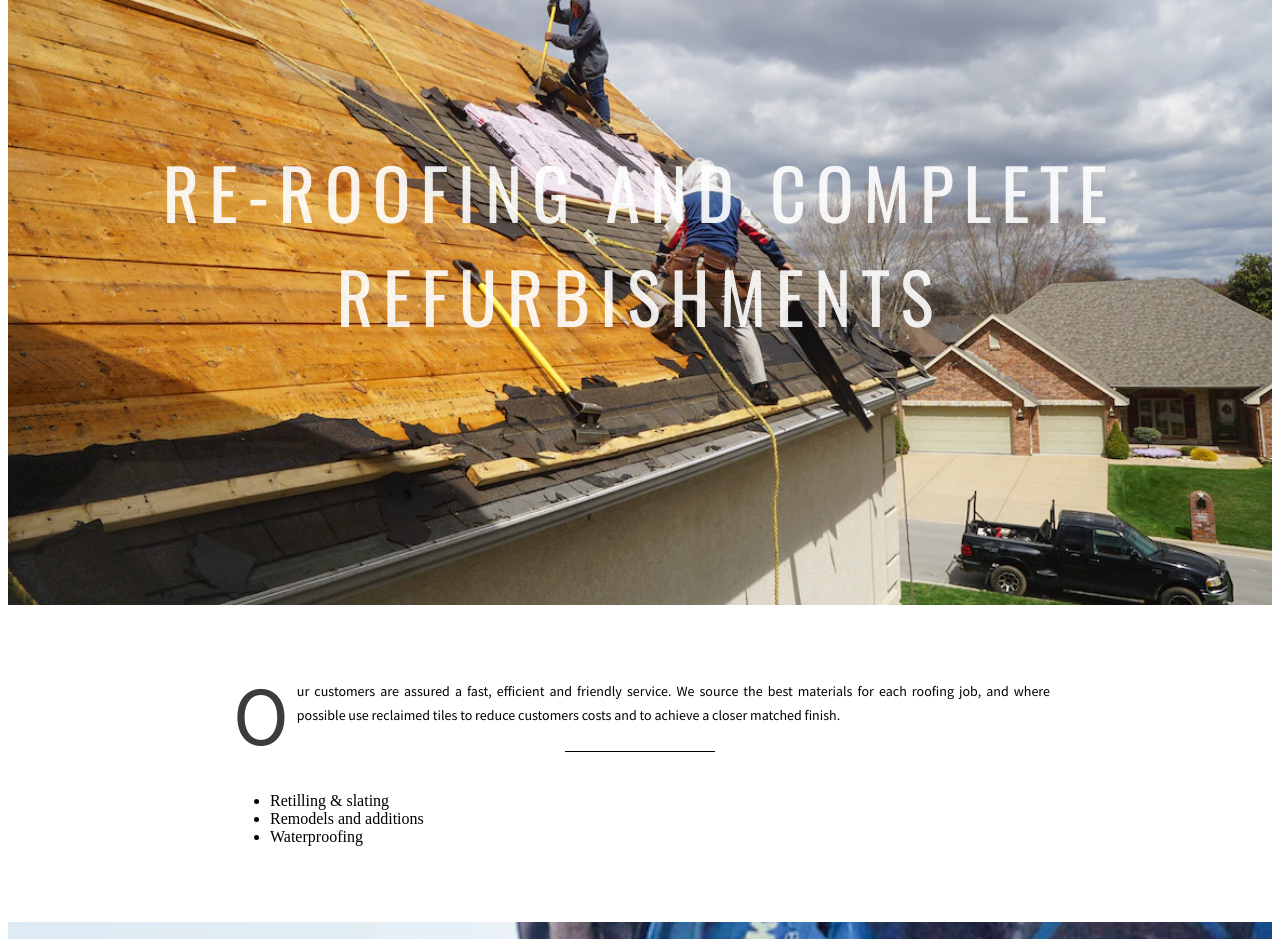
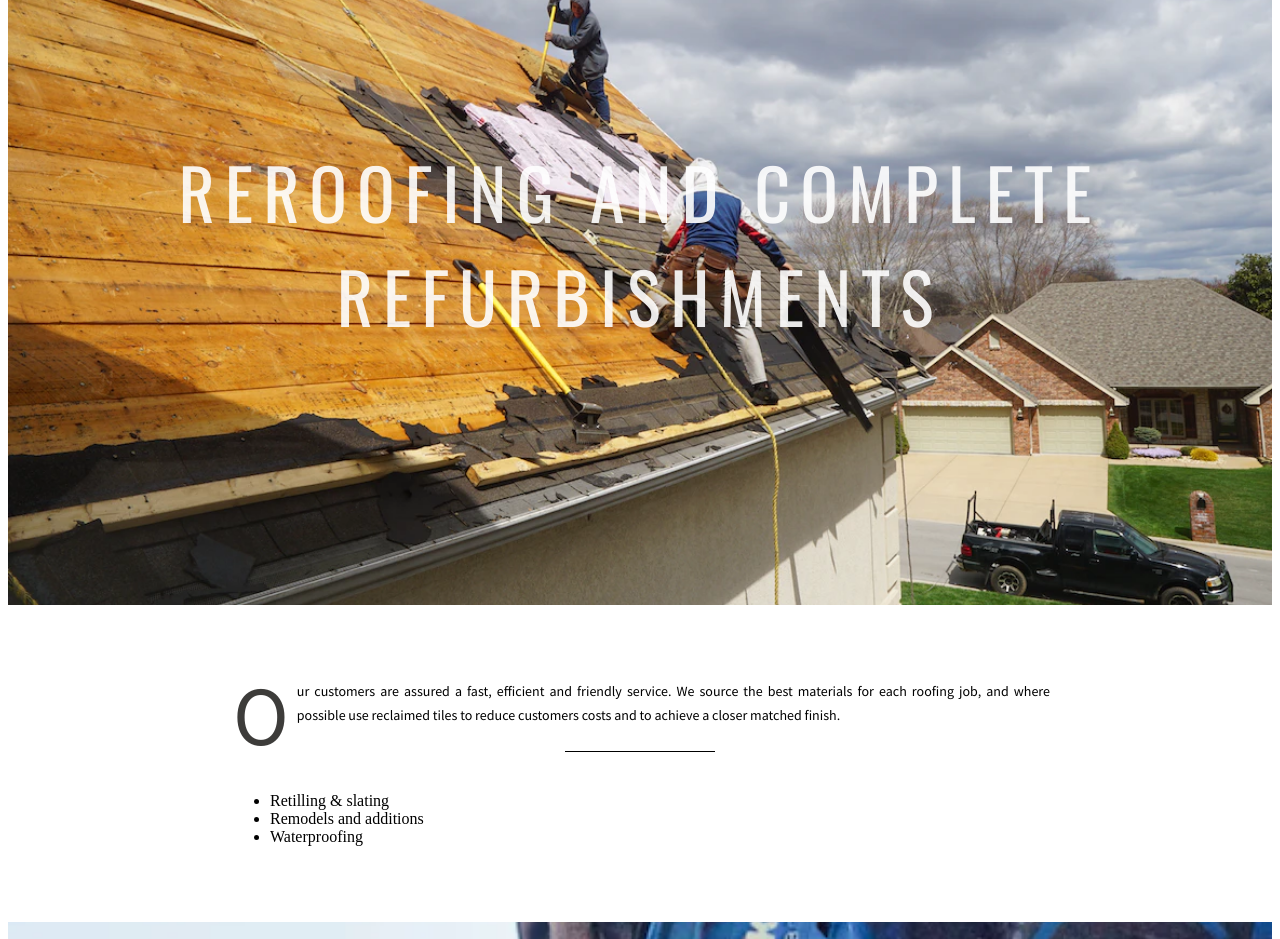
Before and after one commit to joegancioentcom/joegancioentcom, a plain HTML site: page index.html in a window 1280 px wide. Shown: the part 1580-2519 px from the top of the page. Drawn offline with nearby package versions, Linux system fonts and the light colour scheme.

Commit message:
Update index.html

```diff
--- a/index.html
+++ b/index.html
@@ -54,7 +54,7 @@
 
         <section>
           <div class="parallax-two">
-            <h2>Re-roofing and complete refurbishments</h2>
+            <h2>Reroofing and complete refurbishments</h2>
           </div>
         </section>
 
```
